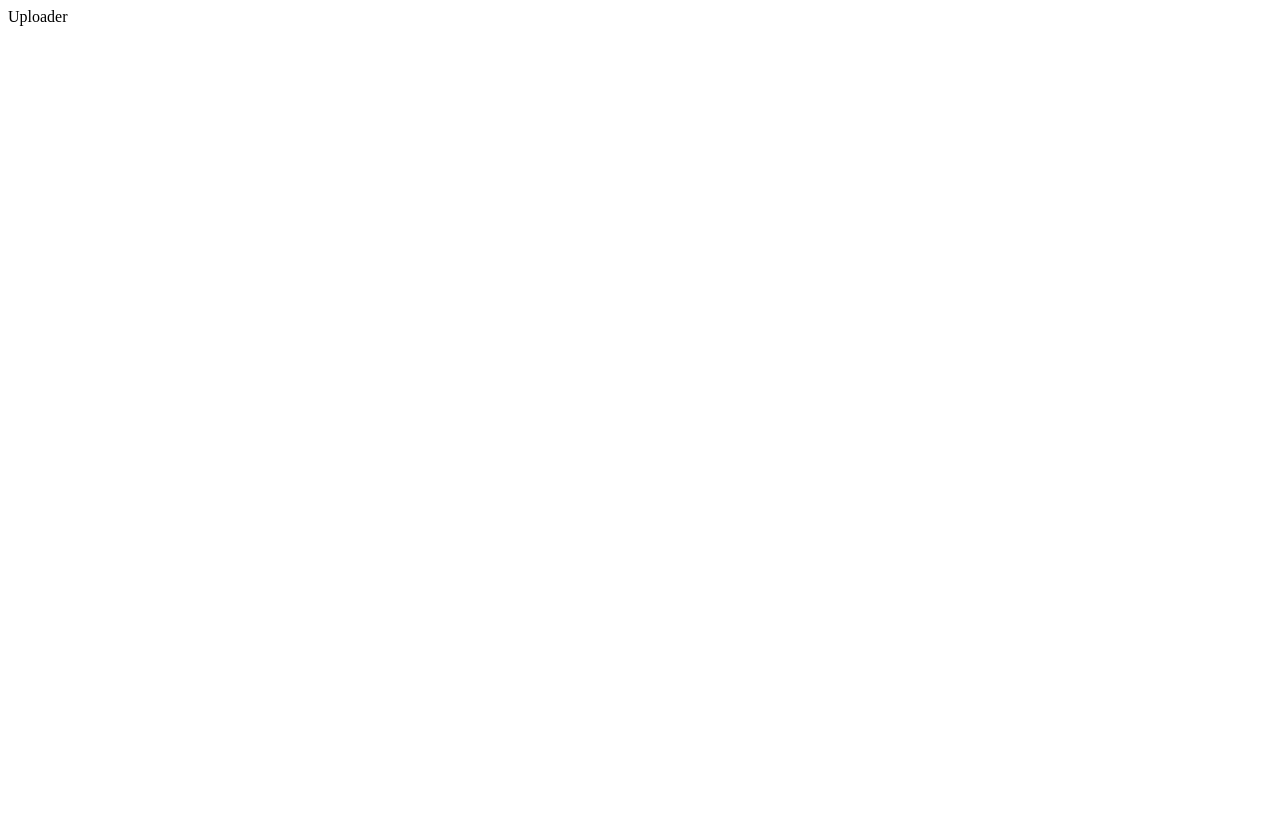
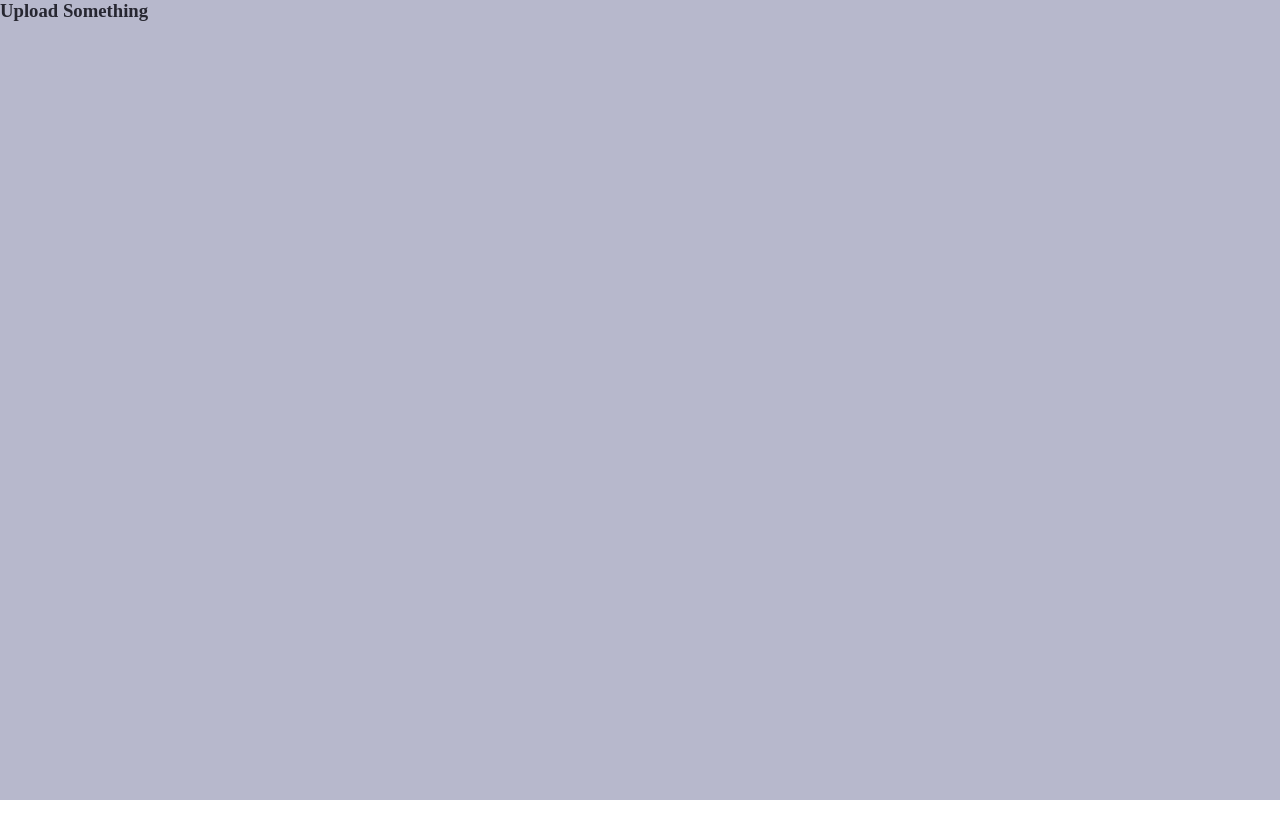
Before and after one commit to gebrina/cool-pdf-reader, a React (Vite) app: page / in a window 1280 px wide. Built offline with nearby package versions, Linux system fonts and the light colour scheme.

Commit message:
create function for selecting colors based on theme

```diff
--- a/src/App.style.tsx
+++ b/src/App.style.tsx
@@ -1,9 +1,16 @@
+import { css } from "@emotion/react";
 import styled from "@emotion/styled";
+import { ITheme } from "./common";
+import { selectColors } from "./utils";
 
-export const PdfContainer = styled.div`
-  margin: 0;
-  padding: 0;
-  background-color: white;
-  height: 100dvh;
-  width: 100dvw;
-`;
+export const PdfContainer = styled.div<ITheme>(
+  ({ theme }) => css`
+    background-color: ${selectColors(theme).bgColor};
+    color: ${selectColors(theme).textColor};
+    height: 100dvh;
+    width: 100dvw;
+    display: flex;
+    flex-direction: column;
+    gap: 50px;
+  `
+);
--- a/src/App.tsx
+++ b/src/App.tsx
@@ -1,10 +1,13 @@
 import { PdfContainer } from "./App.style";
+import { usePdfContext } from "./context";
 import { PdfUploader } from "./pdf";
 
 export const App = () => {
+  const { theme } = usePdfContext();
+
   return (
-    <PdfContainer>
-      <PdfUploader />
+    <PdfContainer theme={theme}>
+      <PdfUploader theme={theme} />
       {/* <PdfViewer /> */}
     </PdfContainer>
   );
--- a/src/common/ThemeName.ts
+++ b/src/common/ThemeName.ts
@@ -1 +1,5 @@
 export type ThemeName = "dark" | "light" | "default";
+
+export interface ITheme {
+  theme: ThemeName;
+}
--- a/src/context/PdfContext.tsx
+++ b/src/context/PdfContext.tsx
@@ -1,12 +1,12 @@
 import { createContext, FC, ReactNode, useContext, useState } from "react";
 import { ThemeName } from "../common";
 
-type PdfContextProps = {
+type TPdfContext = {
   theme: ThemeName;
   OnChangeTheme: (theme: ThemeName) => void;
 };
 
-const PdfContext = createContext<PdfContextProps>({
+const PdfContext = createContext<TPdfContext>({
   theme: "default",
   OnChangeTheme: (theme: ThemeName) => theme,
 });
--- a/src/index.css
+++ b/src/index.css
@@ -0,0 +1,6 @@
+* {
+  /* Rest margin, padding  and box-sizing */
+  margin: 0;
+  padding: 0;
+  box-sizing: border-box;
+}
--- a/src/pdf/uploader/Uploader.style.tsx
+++ b/src/pdf/uploader/Uploader.style.tsx
@@ -1,3 +1,8 @@
 import styled from "@emotion/styled";
 
-export const PdfUploader = styled.div``;
+type TPdfUploaderProps = {
+  t;
+};
+export const PdfUploader = styled.section``;
+
+export const Title = styled.h3``;
--- a/src/pdf/uploader/Uploader.tsx
+++ b/src/pdf/uploader/Uploader.tsx
@@ -1,5 +1,15 @@
-import { PdfUploader } from "./Uploader.style";
+import { FC } from "react";
+import { ThemeName } from "../../common";
+import { PdfUploader, Title } from "./Uploader.style";
 
-export const Uploader = () => {
-  return <PdfUploader theme={"dark"}>Uploader</PdfUploader>;
+type TUploaderProps = {
+  theme: ThemeName;
 };
+
+export const Uploader: FC<TUploaderProps> = ({ theme }) => {
+  return (
+    <PdfUploader theme={theme}>
+      <Title>Upload Something</Title>
+    </PdfUploader>
+  );
+};
--- /dev/null
+++ b/src/utils/index.tsx
@@ -0,0 +1,34 @@
+import { ThemeName } from "../common";
+
+type TSelectColor = {
+  bgColor: string;
+  textColor: string;
+  titleColor: string;
+};
+
+export const selectColors = (theme: ThemeName): TSelectColor => {
+  let selectedColors: TSelectColor = {
+    bgColor: "#b7b8cc",
+    textColor: "#272731",
+    titleColor: "#921862",
+  };
+
+  switch (theme) {
+    case "dark":
+      selectedColors = {
+        bgColor: "#17172a",
+        textColor: "#c6cbf7",
+        titleColor: "#2fb5ff",
+      };
+      break;
+    case "light":
+      selectedColors = {
+        bgColor: "#e8e8f3",
+        textColor: "#090d34",
+        titleColor: "#033651",
+      };
+      break;
+  }
+
+  return selectedColors;
+};
```
